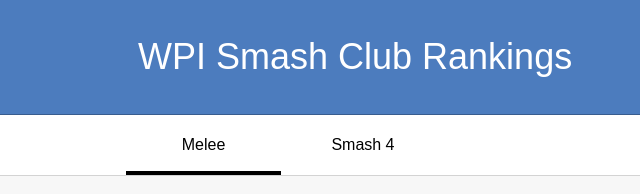
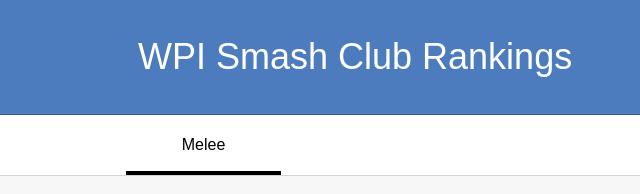
Before and after one commit to mvit/smashRankings, a website: page index.html in a window 1280 px wide. Shown: the top 194 px of the page, 0-640 px from the left. Drawn offline with Linux system fonts and the light colour scheme; no server answers.

Commit message:
smash 4 isn't a real game

```diff
--- a/index.html
+++ b/index.html
@@ -11,7 +11,7 @@
     <section class="nav-wrapper">
       <nav>
         <a href="" id="active"> Melee</a>
-        <a href="">Smash 4</a>
+        <!--<a href="">Smash 4</a>-->
       </nav>
     </section>
     <section class="content">
```
Also changed, not shown: player.html (+1 -1 lines).
